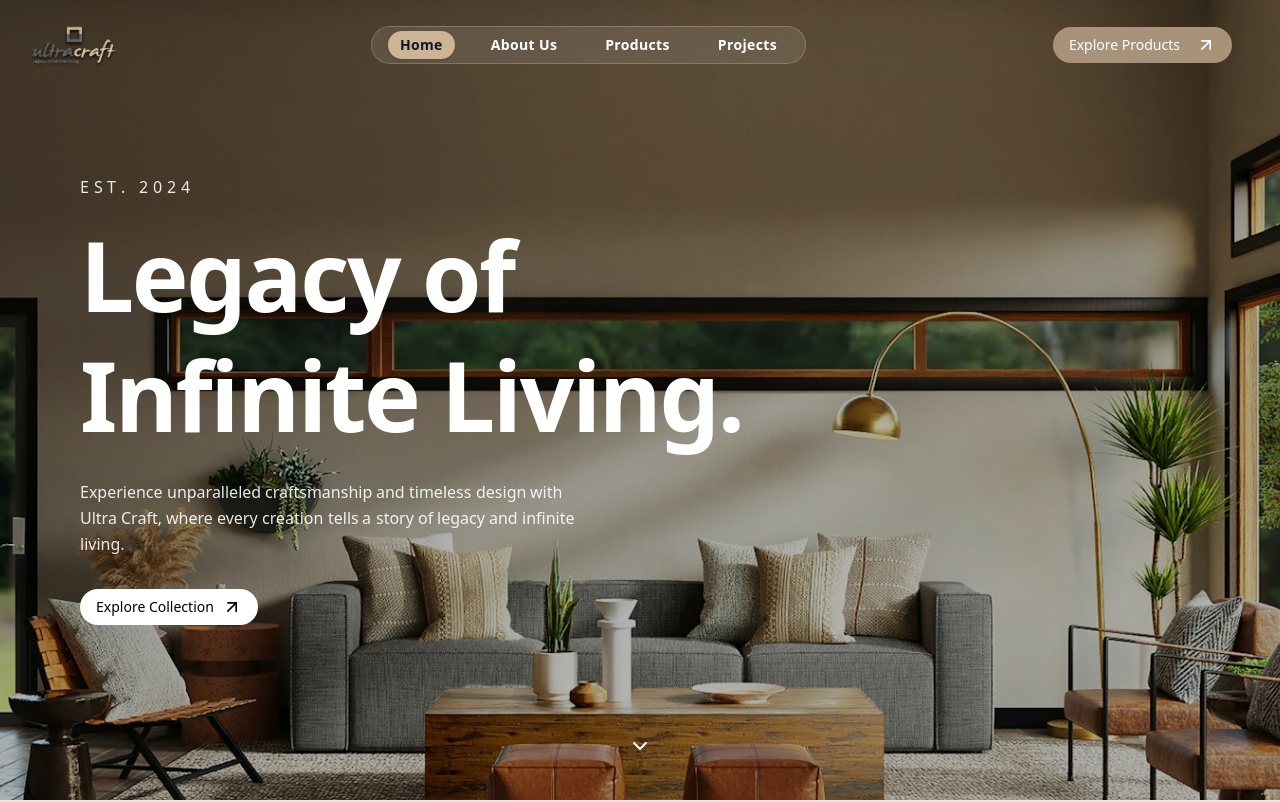
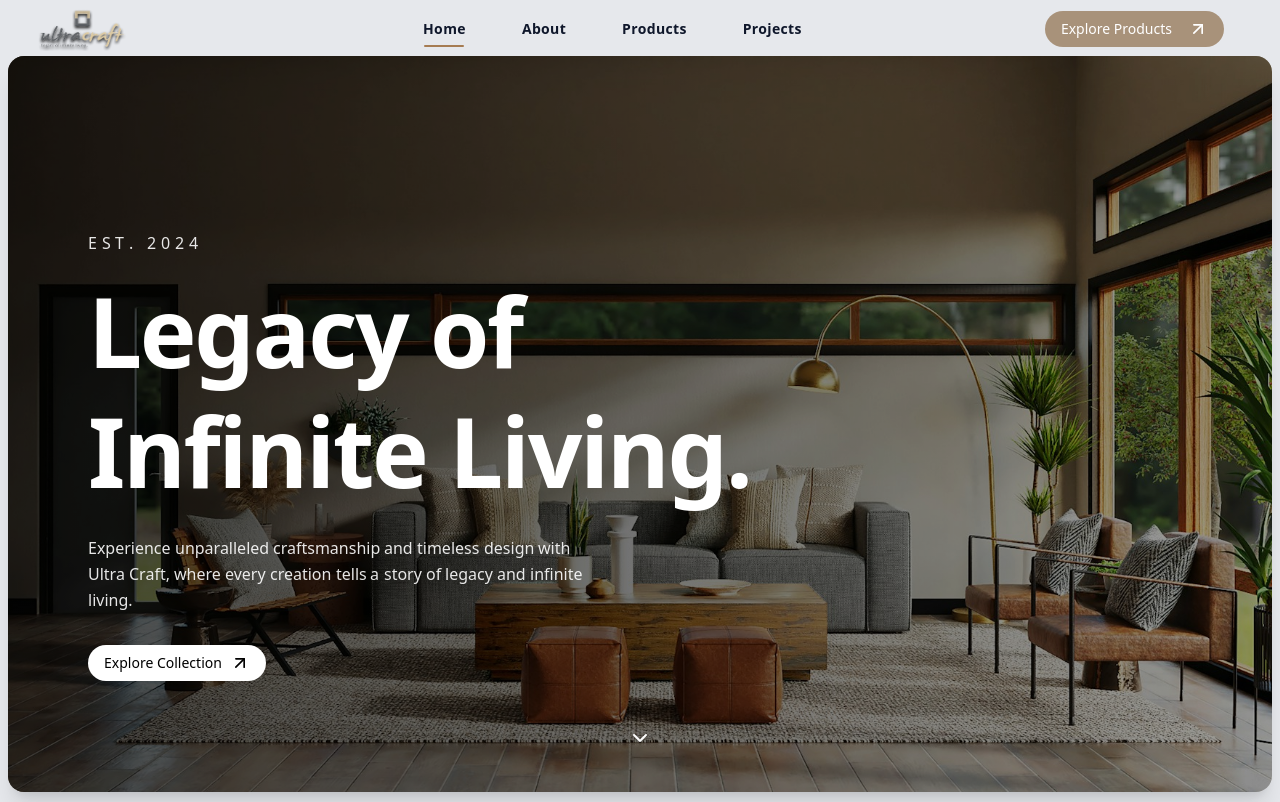
Before and after one commit to Introvera/ultra-craft-project, a Next.js app: page /home in a window 1280 px wide. Shown: the top 802 px of the page. Built offline with nearby package versions, Linux system fonts and the light colour scheme.

Commit message:
Refactor code structure for improved readability and maintainability

```diff
--- a/app/layout.tsx
+++ b/app/layout.tsx
@@ -1,5 +1,5 @@
 import type { Metadata } from "next";
-import { Geist, Geist_Mono } from "next/font/google";
+import { Geist, Geist_Mono, Inter } from "next/font/google";
 import "./globals.css";
 import Navbar from "@/components/navbar";
 import { Poppins } from "next/font/google";
@@ -10,6 +10,12 @@ const poppins = Poppins({
   subsets: ["latin"],
   variable: "--font-poppins",
 });
+
+const inter = Inter({
+  variable: "--font-inter",
+  subsets: ["latin"],
+});
+
 const geistSans = Geist({
   variable: "--font-geist-sans",
   subsets: ["latin"],
@@ -31,13 +37,13 @@ export default function RootLayout({
   children: React.ReactNode;
 }>) {
   return (
-    <html lang="en">
+    <html lang="en" suppressHydrationWarning="true" data-qb-installed="true">
       <body
-        className={`${poppins.variable} ${geistMono.variable} antialiased bg-[var(--page-bg)]`}
+        className={`${inter.variable} ${geistMono.variable} antialiased bg-[var(--page-bg)]`}
       >
         <Navbar />
         {children}
-        <Footer/>
+        <Footer />
       </body>
     </html>
   );
--- a/components/hero_section.tsx
+++ b/components/hero_section.tsx
@@ -11,16 +11,20 @@ export default function ParallaxHero() {
     console.log("Animation completed!");
   };
   return (
-    <div className="relative h-screen w-full overflow-hidden flex ">
+    <div className="p-0 md:pt-14 lg:pb-2 lg:pt-14 md:p-2 lg:p-2 h-screen">
+      <div className="relative h-full w-full overflow-hidden rounded-2xl border border-white/20 shadow-xl sm:rounded-2xl sm:border rounded-none border-none ">
         {/* Background Image Layer */}
         <div
-        className="absolute inset-0 z-0 items-center justify-center"
+          className="absolute inset-0 z-0 items-center"
           style={{
             transform: `translateY(${scrollY * 0.5}px)`,
-          backgroundImage: "url('/home/hero_background.jpg')",
+            backgroundImage:
+              // "linear-gradient(to right,rgba(0,0,0,0.8), rgba(0,0,0,0.1)), url('/home/hero.png')",
+              "linear-gradient(to right,rgba(0,0,0,0.6), rgba(0,0,0,0.1)), url('/home/hero_background.jpg')",
+
             backgroundSize: "cover",
             backgroundPosition: "center",
-          height: "120%",
+            height: "100%",
           }}
         />
 
@@ -28,14 +32,13 @@ export default function ParallaxHero() {
 
         {/* Content Layer */}
         <div className="relative min-h-screen flex flex-col justify-center">
-        {/* Left-aligned text block */}
           <div
             className="relative z-20 text-white max-w-max px-6 md:px-12 lg:px-20"
             style={{ transform: `translateY(${scrollY * 0.2}px)` }}
           >
             <BlurText
               text="Est. 2024"
-            delay={50}
+              delay={10}
               animateBy="letters"
               direction="top"
               className="text-sm md:text-base uppercase tracking-[0.3em] mb-4 opacity-90"
@@ -43,7 +46,7 @@ export default function ParallaxHero() {
 
             <BlurText
               text="Legacy of"
-            delay={50}
+              delay={10}
               animateBy="words"
               direction="top"
               className="text-5xl md:text-7xl lg:text-8xl font-inter font-bold leading-tight tracking-tight"
@@ -62,7 +65,7 @@ export default function ParallaxHero() {
               delay={150}
               animateBy="words"
               direction="top"
-            className="mt-6 max-w-lg text-sm md:text-base font-inter leading-relaxed opacity-90"
+              className="mt-6 max-w-lg text-sm md:text-base leading-relaxed opacity-90"
             />
 
             <motion.div
@@ -87,9 +90,8 @@ export default function ParallaxHero() {
               </Button>
             </motion.div>
           </div>
+        </div>
 
-        {/* Chevron stays centered at the bottom */}
-      </div>
         <div
           className="absolute bottom-10 left-1/2 -translate-x-1/2 z-20 text-white animate-bounce"
           style={{ opacity: Math.max(0, 1 - scrollY / 300) }}
@@ -97,5 +99,6 @@ export default function ParallaxHero() {
           <ChevronDown className="w-6 h-6" />
         </div>
       </div>
+    </div>
   );
 }
--- a/components/navbar.tsx
+++ b/components/navbar.tsx
@@ -22,21 +22,27 @@ const NavLink = ({
   return (
     <a
       href={href}
-      className={`px-3 py-1 rounded-full transition-all font-semibold relative
-        ${
-          isActive
-            ? "bg-[#cdb495] text-slate-900 shadow-sm"
-            : "hover:bg-[#cdb49559] text-inherit"
-        }`}
+      className={`
+        group px-3 py-1 font-semibold relative transition-all
+        ${isActive ? "text-slate-900" : "text-inherit"}
+      `}
     >
-      <span className="inline-block transition-transform duration-300 hover:scale-101">
+      <span className="inline-block transition-transform duration-300 group-hover:scale-105">
         {children}
       </span>
 
-      {/* Optional: subtle underline indicator for active (extra polish) */}
-      {/* {isActive && (
-        <span className="absolute -bottom-1 left-1/2 -translate-x-1/2 w-10 h-0.5 bg-[#a67c52] rounded-full" />
-      )} */}
+      {/* Animated indicator */}
+      <span
+        className={`
+          absolute -bottom-1 left-1/2 -translate-x-1/2 h-[2px] bg-[#a67c52] rounded-full
+          transition-all duration-300 origin-center
+          ${
+            isActive
+              ? "w-10 scale-x-100 opacity-100"
+              : "w-10 scale-x-0 opacity-0 group-hover:scale-x-100 group-hover:opacity-100"
+          }
+        `}
+      />
     </a>
   );
 };
@@ -63,11 +69,11 @@ export default function Navbar() {
     <nav
       className={`fixed top-0 left-0 w-full z-50 transition-all duration-500 ${
         isScrolled
-          ? "bg-[#cdb49529] backdrop-blur-lg py-4 text-slate-900"
-          : "bg-transparent py-6 text-white"
+          ? "bg-white/90 py-2 text-slate-900"
+          : "bg-transparent lg:py-2 md:py-2 py-4 text-slate-900"
       }`}
     >
-      <div className="container mx-auto px-6 flex justify-between items-center">
+      <div className="container mx-auto px-8 flex justify-between items-center">
         {/* Logo */}
         <div className="shrink-0">
           <Link href="/">
@@ -81,9 +87,9 @@ export default function Navbar() {
         </div>
 
         {/* Desktop Navigation */}
-        <div className="hidden md:flex items-center space-x-6 text-sm font-inter font-medium tracking-wide bg-white/10 backdrop-blur-md px-4 py-1 rounded-full border border-white/20">
+        <div className="hidden md:flex ml-28 sm:ml-12 items-center space-x-8 text-sm font-medium tracking-wide">
           <NavLink href="/home">Home</NavLink>
-          <NavLink href="/about">About Us</NavLink>
+          <NavLink href="/about">About</NavLink>
           <NavLink href="/products">Products</NavLink>
           <NavLink href="/projects">Projects</NavLink>
         </div>
@@ -95,7 +101,7 @@ export default function Navbar() {
           </Button>
 
           <button
-            className="md:hidden text-white"
+            className={`md:hidden ${isScrolled ? "text-slate-900" : "text-white"}`}
             onClick={() => setIsMenuOpen(!isMenuOpen)}
             aria-label="Toggle menu"
           >
--- a/components/ui/blurText.tsx
+++ b/components/ui/blurText.tsx
@@ -1,3 +1,5 @@
+"use client";
+
 import { motion, Transition, Easing } from 'motion/react';
 import { useEffect, useRef, useState, useMemo } from 'react';
 
@@ -21,7 +23,6 @@ const buildKeyframes = (
   steps: Array<Record<string, string | number>>
 ): Record<string, Array<string | number>> => {
   const keys = new Set<string>([...Object.keys(from), ...steps.flatMap(s => Object.keys(s))]);
-
   const keyframes: Record<string, Array<string | number>> = {};
   keys.forEach(k => {
     keyframes[k] = [from[k], ...steps.map(s => s[k])];
@@ -43,9 +44,14 @@ const BlurText: React.FC<BlurTextProps> = ({
   onAnimationComplete,
   stepDuration = 0.35
 }) => {
-  const elements = animateBy === 'words' ? text.split(' ') : text.split('');
   const [inView, setInView] = useState(false);
   const ref = useRef<HTMLParagraphElement>(null);
+  const [mounted, setMounted] = useState(false);
+
+  // Always run hooks in the same order
+  useEffect(() => {
+    setMounted(true);
+  }, []);
 
   useEffect(() => {
     if (!ref.current) return;
@@ -62,19 +68,19 @@ const BlurText: React.FC<BlurTextProps> = ({
     return () => observer.disconnect();
   }, [threshold, rootMargin]);
 
+  const elements = animateBy === 'words' ? text.split(' ') : text.split('');
+
   const defaultFrom = useMemo(
     () =>
-      direction === 'top' ? { filter: 'blur(10px)', opacity: 0, y: -50 } : { filter: 'blur(10px)', opacity: 0, y: 50 },
+      direction === 'top'
+        ? { filter: 'blur(10px)', opacity: 0, y: -50 }
+        : { filter: 'blur(10px)', opacity: 0, y: 50 },
     [direction]
   );
 
   const defaultTo = useMemo(
     () => [
-      {
-        filter: 'blur(5px)',
-        opacity: 0.5,
-        y: direction === 'top' ? 5 : -5
-      },
+      { filter: 'blur(5px)', opacity: 0.5, y: direction === 'top' ? 5 : -5 },
       { filter: 'blur(0px)', opacity: 1, y: 0 }
     ],
     [direction]
@@ -89,7 +95,8 @@ const BlurText: React.FC<BlurTextProps> = ({
 
   return (
     <p ref={ref} className={`blur-text ${className} flex flex-wrap`}>
-      {elements.map((segment, index) => {
+      {mounted &&
+        elements.map((segment, index) => {
           const animateKeyframes = buildKeyframes(fromSnapshot, toSnapshots);
 
           const spanTransition: Transition = {
@@ -106,10 +113,7 @@ const BlurText: React.FC<BlurTextProps> = ({
               animate={inView ? animateKeyframes : fromSnapshot}
               transition={spanTransition}
               onAnimationComplete={index === elements.length - 1 ? onAnimationComplete : undefined}
-            style={{
-              display: 'inline-block',
-              willChange: 'transform, filter, opacity'
-            }}
+              style={{ display: 'inline-block', willChange: 'transform, filter, opacity' }}
             >
               {segment === ' ' ? '\u00A0' : segment}
               {animateBy === 'words' && index < elements.length - 1 && '\u00A0'}
```
Also changed, not shown: public/home/hero.png (added), public/home/hero.svg (added). Lines whose indentation alone changed are shown as unchanged.
